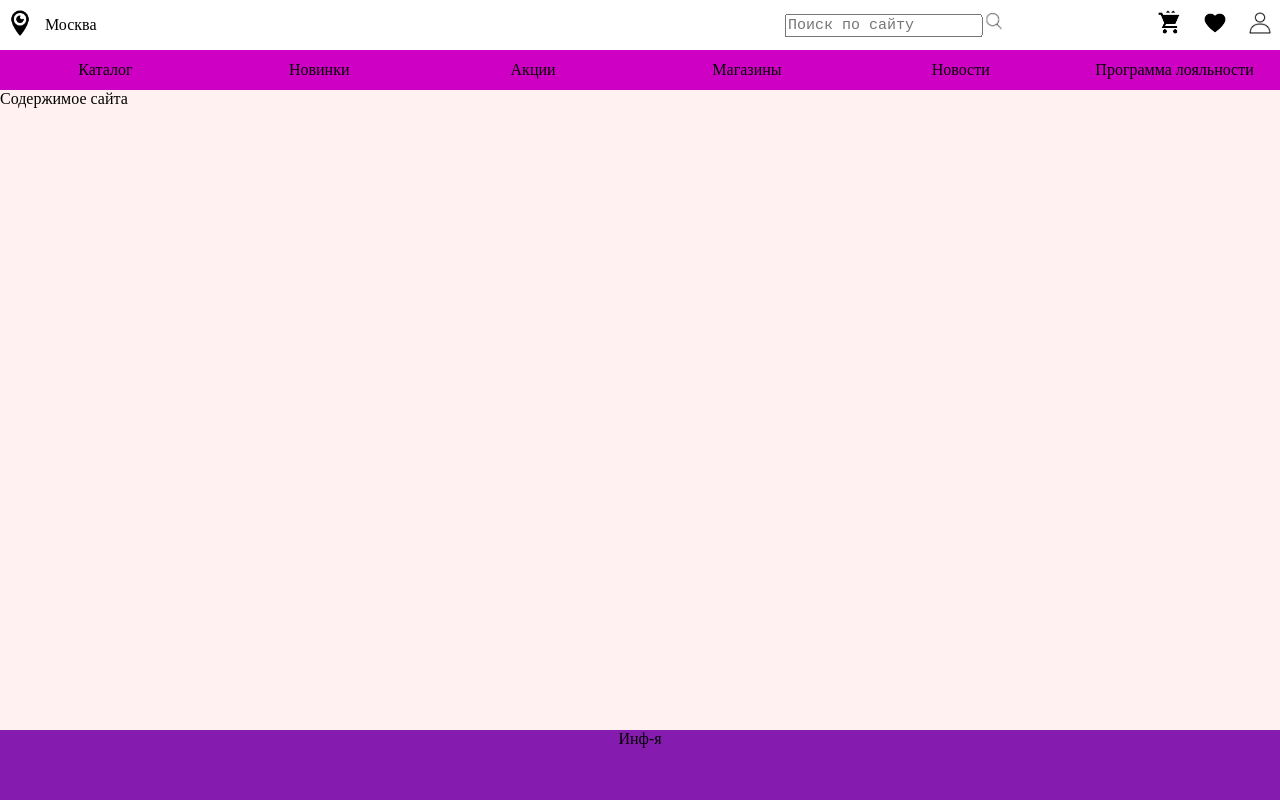
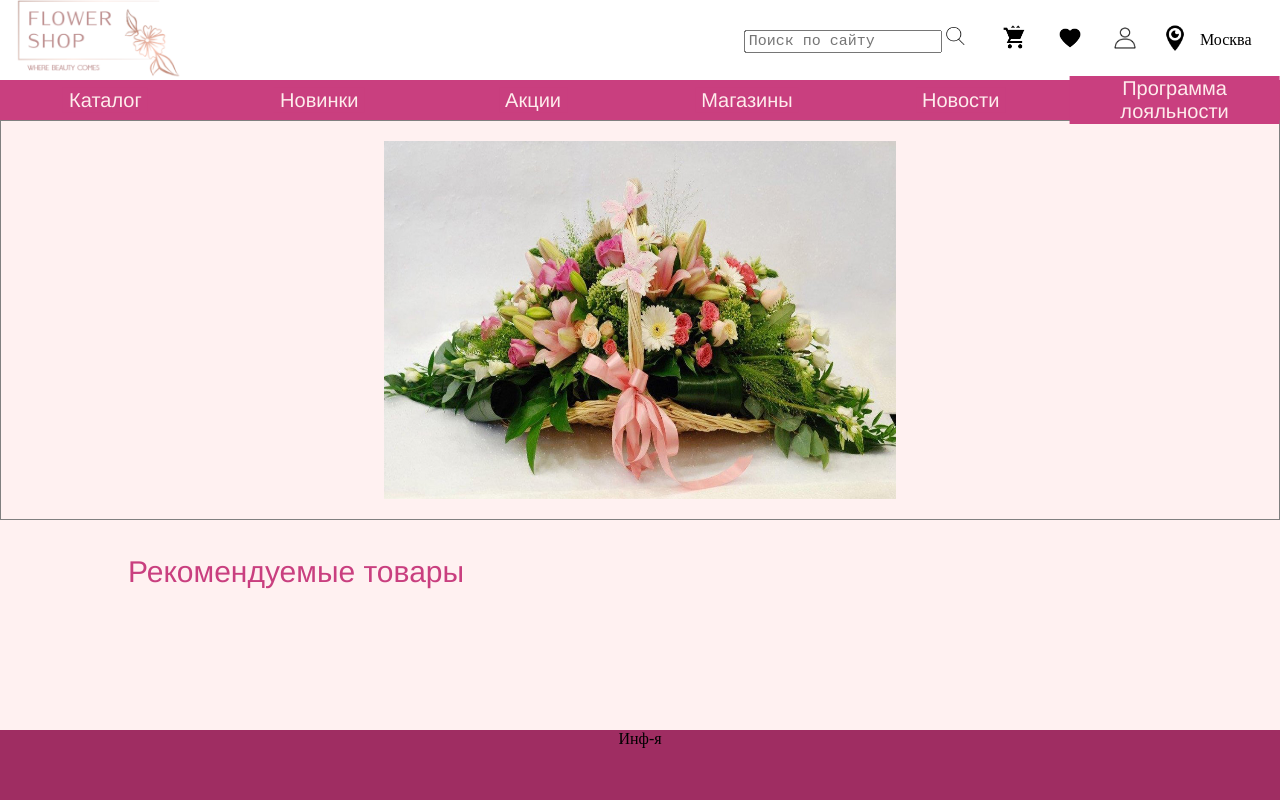
Before and after one commit to alinakay02/online-store, a plain HTML site: page test_1.html in a window 1280 px wide. Drawn offline with Linux system fonts and the light colour scheme.

Commit message:
некоторые доработки(в основном по ссылкам)

```diff
--- a/style.css
+++ b/style.css
@@ -5,9 +5,10 @@ body {
       "nav nav nav"
       "article article article"
       "footer footer footer";
-    grid-template-rows: 50px 40px 1fr 70px;
+    grid-template-rows: 80px 40px 1fr 70px;
     height: 100vh;
     margin: 0;
+
     }
 
 header {
@@ -16,23 +17,27 @@ header {
 .search {
   font-size: 15px;
   font-family: 'Courier New', Courier, monospace;
+
+}
+a {
+  text-decoration: none;
 }
 nav {
-    background:rgb(205, 0, 195)
+    background: rgb(201, 63, 127);
 }
 article {
     background: rgb(255, 241, 241);
 }
 footer {
-    background: rgb(134, 28, 175);
+    background:  rgb(159, 45, 98);
 }
 /* Основные гриды */
 #pageHeader {
   grid-area: header;
   display: grid;
   grid-template-areas:
-      "ic1 city logo ic2 ic3 ic4 ic5";
-  grid-template-columns: 40px 80px 1fr 1fr 40px 40px 40px;
+      "logo   ic2 ic3 ic4 ic5 ic1 city";
+  grid-template-columns: 2fr 1fr 50px 50px 50px 40px 80px;
   grid-gap: 5px;
   position: relative;
   }
@@ -42,7 +47,36 @@ footer {
   }
 #mainArticle {
   grid-area: article;
+  display: grid;
+  grid-template-areas:
+  "banner"
+  "promos";
+  grid-template-rows: 400px 1fr;
+  grid-gap: 5px;
+  position: relative;
+  font-family: 'Franklin Gothic Medium', 'Arial Narrow', Arial, sans-serif;
+  font-size: 20px;
   }
+
+.banner {
+  grid-area: banner;
+  border: 1px solid gray;
+  position: relative;
+}
+.banner>img {
+  position: absolute;
+  top: 5%;
+  left: 30%;
+  width: 40%;
+  height: 90%;
+}
+.promos {
+  grid-area: promos;
+  padding-left: 10%;
+  color:  rgb(201, 63, 127);
+  font-size: 30px;
+}
+
 #mainNav {
   grid-area: nav;
   display: grid;
@@ -51,6 +85,9 @@ footer {
   grid-template-columns: 1fr 1fr 1fr 1fr 1fr 1fr;
   grid-gap: 3px;
   position: relative;
+  font-family: 'Franklin Gothic Medium', 'Arial Narrow', Arial, sans-serif;
+  font-size: 20px;
+  color: rgb(255, 240, 252);
   }
 
 /* Описание вложенных гридов для заголовка */
@@ -73,17 +110,22 @@ footer {
 }
 #logotip {
   grid-area: logo;
-  display: flex;
-  align-items: center;
+  position: absolute;
+  top: 50%;
+  left: 15%;
+  margin-right: -50%;
+  transform: translate(-50%, -50%)
 }
 #poisk{
   grid-area: ic2;
+  display: inline;
   position: absolute;
   top: 50%;
-  left: 50%;
+  left: 60%;
   margin-right: -50%;
   transform: translate(-50%, -50%)
 }
+
 #korzina{
   grid-area: ic3;
   position: absolute;
@@ -110,7 +152,7 @@ footer {
 }
 
 /* Описание вложенных гридов для навигации */
-#katalog {
+.katalog {
   grid-area: catalog;
   position: absolute;
   top: 50%;
@@ -118,7 +160,7 @@ footer {
   margin-right: -50%;
   transform: translate(-50%, -50%)
 }
-#novinki {
+.novinki {
   grid-area: new;
   position: absolute;
   top: 50%;
@@ -126,7 +168,7 @@ footer {
   margin-right: -50%;
   transform: translate(-50%, -50%)
 }
-#aktsii {
+.aktsii {
   grid-area: promo;
   position: absolute;
   top: 50%;
@@ -134,7 +176,7 @@ footer {
   margin-right: -50%;
   transform: translate(-50%, -50%)
 }
-#magazini {
+.magazini {
   grid-area: magazines;
   position: absolute;
   top: 50%;
@@ -142,7 +184,7 @@ footer {
   margin-right: -50%;
   transform: translate(-50%, -50%)
 }
-#novosti {
+.novosti {
   grid-area: novost;
   position: absolute;
   top: 50%;
@@ -150,7 +192,7 @@ footer {
   margin-right: -50%;
   transform: translate(-50%, -50%)
 }
-#programloy {
+.programloy {
   grid-area: progloy;
   position: absolute;
   top: 50%;
@@ -158,3 +200,41 @@ footer {
   margin-right: -50%;
   transform: translate(-50%, -50%)
 }
+
+/* Кнопка выпадающего меню*/
+.dropbtn {
+  background-color: rgb(201, 63, 127) ;
+  color: rgb(254, 236, 236);
+  font-family: 'Franklin Gothic Medium', 'Arial Narrow', Arial, sans-serif;
+  font-size: 20px;
+  border: none;
+  cursor: pointer;
+}
+
+/* Выпадающее содержимое */
+.dropdown-content {
+  display: none;
+  position: absolute;
+  background-color: rgb(255, 235, 254);
+  min-width: 250px;
+  box-shadow: 0px 8px 16px 0px rgba(0,0,0,0.2);
+  z-index: 1;
+}
+/* Ссылки внутри выпадающего списка */
+.dropdown-content a {
+  float: none;
+  color:  rgb(201, 63, 127);
+  padding: 10px 16px;
+  text-decoration: none;
+  display: block;
+  text-align: left;
+  font-size: 16px;
+}
+
+.dropdown-content a:hover {
+  background-color: #ffdaf2;
+  color: blueviolet;
+}
+.dropdown:hover .dropdown-content {
+  display: block;
+}
--- a/test_1.html
+++ b/test_1.html
@@ -9,17 +9,13 @@
 </head>
 <body>
     <header id="pageHeader">
-        <div id="icon1">
-            <img src="icon1.png" alt="icon1" width="30px">
-        </div>
-        <div id="city">Москва</div>
         <div id="logotip">
-
+            <img src="logo.png" alt="logo" height="80px">
         </div>
         <div id="poisk">
             <form>
-                <p><input type="text" name=text" class="search" placeholder ="Поиск по сайту">
-                <input type="image" src="icon2.png" alt="OK"  width="15px"></p>
+                <input type="text" name=text" height="18px" class="search" placeholder ="Поиск по сайту">
+                <input type="image" src="icon2.png" alt="OK"  height="18px" class="search">
             </form>
         </div>
         <div id="korzina">
@@ -31,17 +27,87 @@
         <div id="profile">
             <img src="icon5.png" alt="icon5" width="25px">
         </div>
+        <div id="icon1">
+            <img src="icon1.png" alt="icon1" width="30px">
+        </div>
+        <div id="city">Москва</div>
+
     </header>
+
+    <article id="mainArticle">
+        <div class="banner">
+            <img src="pic8.jpg" alt="glav_foto" >
+        </div>
+        <div class="promos">
+            <p>Рекомендуемые товары</p>
+        </div>
+    </article>
+
     <nav id="mainNav">
-        <div id="katalog">Каталог</div>
-        <div id="novinki">Новинки</div>
-        <div id="aktsii">Акции</div>
-        <div id="magazini">Магазины</div>
-        <div id="novosti">Новости</div>
-        <div id="programloy">Программа лояльности</div>
+        <div class="katalog">
+            <div class="dropdown">
+                <button onclick="myFunction()" class="dropbtn">Каталог</button>
+                <div id="myDropdown" class="dropdown-content">
+                  <a href="#">Ссылка 1</a>
+                  <a href="#">Ссылка 2</a>
+                  <a href="#">Ссылка 3</a>
+                </div>
+            </div>
+        </div>
+        <div class="novinki">
+            <div class="dropdown">
+                <button onclick="myFunction()" class="dropbtn">Новинки</button>
+                <div id="myDropdown" class="dropdown-content">
+                  <a href="#">Ссылка 4</a>
+                  <a href="#">Ссылка 5</a>
+                  <a href="#">Ссылка 6</a>
+                </div>
+            </div>
+        </div>
+        <div class="aktsii">
+            <div class="dropdown">
+                <button onclick="myFunction()" class="dropbtn">Акции</button>
+                <div id="myDropdown" class="dropdown-content">
+                  <a href="#">Ссылка 7</a>
+                  <a href="#">Ссылка 8</a>
+                  <a href="#">Ссылка 9</a>
+                </div>
+            </div>
+        </div>
+        <div class="magazini">
+            <div class="dropdown">
+                <button onclick="myFunction()" class="dropbtn">Магазины</button>
+                <div id="myDropdown" class="dropdown-content">
+                  <a href="#">Ссылка 10</a>
+                  <a href="#">Ссылка 11</a>
+                  <a href="#">Ссылка 12</a>
+                </div>
+            </div>
+        </div>
+        <div class="novosti">
+            <div class="dropdown">
+                <button onclick="myFunction()" class="dropbtn">Новости</button>
+                <div id="myDropdown" class="dropdown-content">
+                  <a href="#">Ссылка 13</a>
+                  <a href="#">Ссылка 14</a>
+                  <a href="#">Ссылка 15</a>
+                </div>
+            </div>
+        </div>
+        <div class="programloy">
+            <div class="dropdown">
+                <button onclick="myFunction()" class="dropbtn">Программа лояльности</button>
+                <div id="myDropdown" class="dropdown-content">
+                  <a href="#">Ссылка 16</a>
+                  <a href="#">Ссылка 17</a>
+                  <a href="#">Ссылка 18</a>
+                </div>
+            </div>
+        </div>
     </nav>
-    <article id="mainArticle">Содержимое сайта</article>
+
 
     <footer id="pageFooter">Инф-я</footer>
+
 </body>
 </html>
```
Also changed, not shown: basket.html (added), liked.html (added), logo.png (added), pic1.jpg (added), pic2.jpg (added), pic3.jpg (added), pic4.jpg (added), pic5.jpg (added), pic6.jpg (added), pic7.jpg (added), pic8.jpg (added), profile.html (added).
